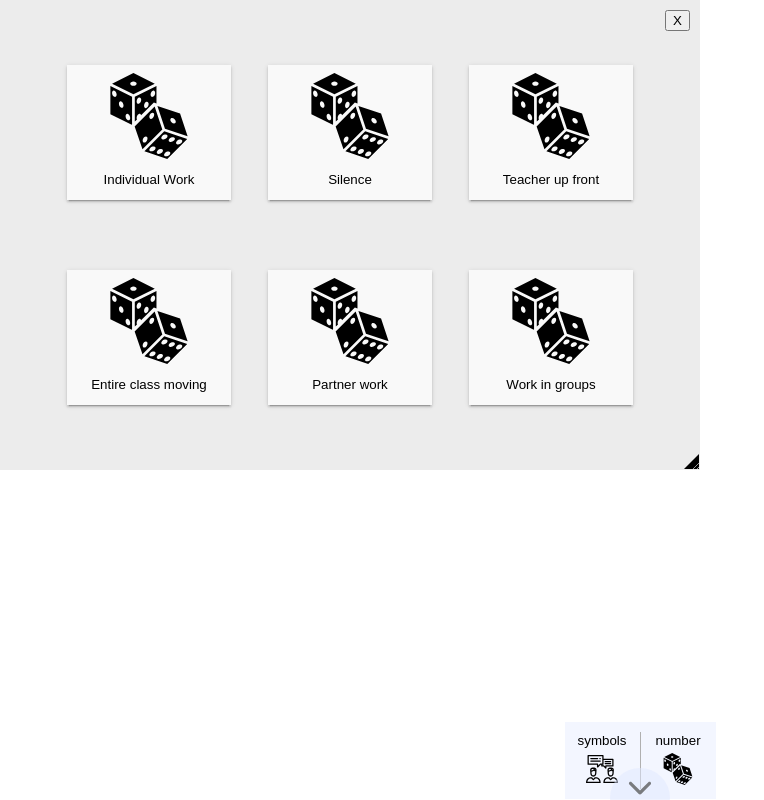
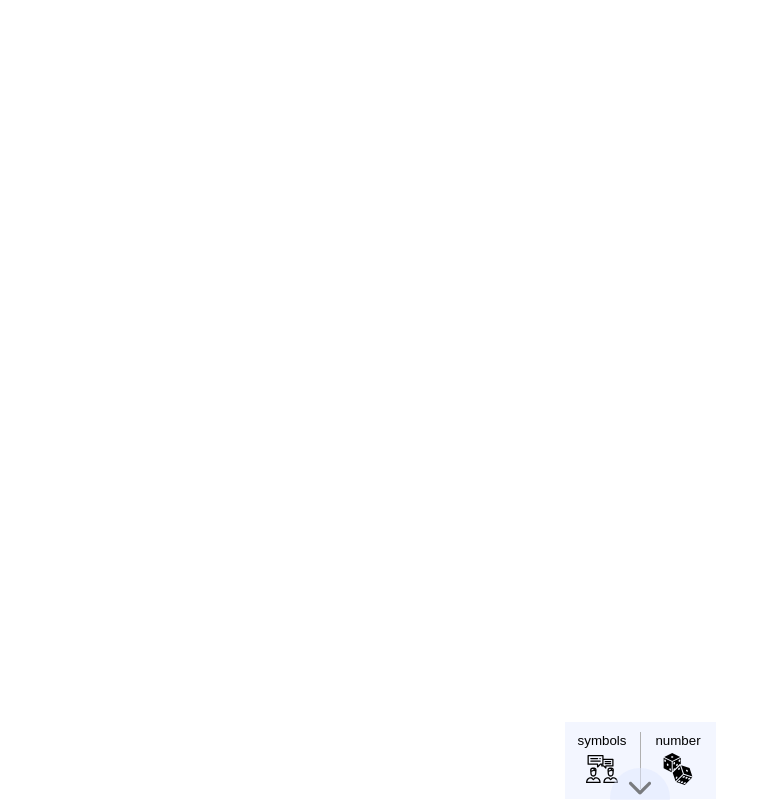
Before and after one commit to spankajd/class-app, a React app: page / in a window 1280 px wide. Shown: the whole page, without its empty margins (0-764 px from the left). Built offline with nearby package versions, Linux system fonts and the light colour scheme.

Commit message:
Component added to mainContainer and comp indexing

```diff
--- a/src/components/Player/Player.js
+++ b/src/components/Player/Player.js
@@ -3,7 +3,7 @@ import { Dice, DownArrow, SymbolIcon } from '../../elements/Icon/Icon';
 
 import style from './Player.module.scss';
 
- const Player = () => {
+ const Player = ({ onItemClick }) => {
 
     const [isMenuOpen, setIsMenuOpen] = useState(true);
 
@@ -12,13 +12,17 @@ import style from './Player.module.scss';
         setIsMenuOpen(!isMenuOpen);
     }
 
+    const onMenuItemClick = (e) => {
+        onItemClick(e.currentTarget.dataset.id);
+    }
+
     return (
         <div className={style.menu}>
 
             <div className={`${style.menuWrapper} ${ isMenuOpen ? style.open : ''}`}>
 
                 <div className={style.menuItemWrapper}>
-                    <button type="button" className={style.menuItem}>
+                    <button type="button" className={style.menuItem} onClick={onMenuItemClick} data-id="symbols">
                             <div className={style.menuItemLabel}>
                                 <span>symbols</span>
                             </div>
@@ -29,7 +33,7 @@ import style from './Player.module.scss';
                 </div>
 
                 <div className={style.menuItemWrapper}>
-                    <button type="button" className={style.menuItem}>
+                    <button type="button" className={style.menuItem} onClick={onMenuItemClick} data-id="number">
                             <div className={style.menuItemLabel}>
                                 <span>number</span>
                             </div>
--- a/src/components/Player/Player.module.scss
+++ b/src/components/Player/Player.module.scss
@@ -65,6 +65,7 @@
 
     .menuItem {
         @include buttonReset;
+        cursor: pointer;
     }
 
     .icon {
--- a/src/components/Symbols/Symbols.js
+++ b/src/components/Symbols/Symbols.js
@@ -10,15 +10,16 @@ import style from './Symbols.module.scss';
 /**
  * Primary UI component for user interaction
  */
-const Symbols = ({ }) => {
+const Symbols = ({ onCompClick, onCompClose }) => {
 
 
     const onCloseClick = (e) => {
         console.log('onCloseClick ' , e);
+        onCompClose(e);
     }
 
     return (
-        <Holder className={style.symbols}>
+        <Holder className={style.symbols} onCompClick={onCompClick}>
             <Button className={style.closeButton} label="X" icon="close" onClick={onCloseClick}></Button>
             <div className={style.symbolsRow}>
                 <Tile label="Individual Work"></Tile>
--- a/src/components/Symbols/Symbols.module.scss
+++ b/src/components/Symbols/Symbols.module.scss
@@ -3,7 +3,7 @@
     flex-direction: column;
 
     min-width: 610px;
-    min-height: 400px;
+    min-height: 365px;
     padding: 30px 45px;
 
 
@@ -11,7 +11,7 @@
         display: flex;
         flex-direction: row;
         justify-content: space-evenly;
-        margin: 20px 0;
+        margin: 10px 0;
     }
 
     .closeButton {
--- a/src/containers/MainContainer/MainContainer.js
+++ b/src/containers/MainContainer/MainContainer.js
@@ -10,20 +10,72 @@ import Symbols from '../../components/Symbols/Symbols';
 
 class MainContainer extends Component {
     state = {
+        stageItems: []
+    }
+
+
+    onCompClick = (index) => {
+        const {stageItems} = this.state;
+        let selectedComp;
+
+        let newStageItems = stageItems.filter( comp => {
+            if(comp.key == index) {
+                selectedComp = comp;
+            }
+            return comp.key != index
+        });
+
+        newStageItems.push(selectedComp);
+
+        this.setState({
+            stageItems : newStageItems
+        })
+    }
+
+    onCompClose = (index) => {
+        const {stageItems} = this.state;
+        let newStageItems = stageItems.filter( comp => {
+            return comp.key != index
+        });
+
+        this.setState({
+            stageItems : newStageItems
+        })
 
     }
 
+    onItemClick = (menuName) => {
+        console.log('menuName ' , menuName);
+        const {stageItems} = this.state;
+        const key = stageItems.length;
 
-    onItemClick = () => {
+        switch(menuName) {
+            case 'symbols':
+                    stageItems.push(<Symbols key={key} onCompClick={() => this.onCompClick(key)} onCompClose={() => this.onCompClose(key)}></Symbols>)
+                break;
+        }
 
+
+        this.setState({
+            stageItems : stageItems
+        })
+    }
+
+    renderItems = () => {
+        const {stageItems} = this.state;
+        return stageItems.map( comp => {
+            return comp
+        })
     }
 
     render() {
+        // const {stageItems} = this.state;
         return (
             <div className={style.mainContainer}>
                 {/* <Holder></Holder> */}
-                <Symbols></Symbols>
-                <Player onItemClick={this.onItemClick}></Player>
+                {/* <Symbols></Symbols> */}
+                {this.renderItems()}
+                <Player onItemClick={e => this.onItemClick(e)}></Player>
             </div>
         )
     }
--- a/src/elements/Holder/Holder.js
+++ b/src/elements/Holder/Holder.js
@@ -5,7 +5,7 @@ import style from './Holder.module.scss';
 
 let allowToDrag = false;
 
- const Holder = ({ className, initialPos={ x:0, y:0}, width="250", height="250", minWidth="250", minHeight="250", resizable=true, children}) => {
+ const Holder = ({ onCompClick, className, initialPos={ x:0, y:0}, width="250", height="250", minWidth="250", minHeight="250", resizable=true, children}) => {
 
     // const [currentWidth, setCurrentWidth] = useState(width);
     // const [currentHeight, setCurrentHeight] = useState(height);
@@ -23,12 +23,13 @@ let allowToDrag = false;
 
     const onMouseDown = (e) => {
         const pos  = e.target.getBoundingClientRect();
-        const size = 10;
+        const size = 15;
         if( ((e.clientX-pos.x) < (pos.width - size)) && ((e.clientY-pos.y) < (pos.height - size))) {
             allowToDrag = true;
         } else {
             allowToDrag = false;
         }
+        onCompClick && onCompClick();
     }
 
     const onStart = (e) => {
--- a/src/elements/Holder/Holder.module.scss
+++ b/src/elements/Holder/Holder.module.scss
@@ -16,4 +16,8 @@
         pointer-events: none;
     }
 
+    &:focus {
+        box-shadow: 0 3px 1px -2px rgba(0, 0, 0, 0.2), 0 2px 2px 0 rgba(0, 0, 0, 0.14), 0 1px 5px 0 rgba(0, 0, 0, 0.12);
+    }
+
 }
```
